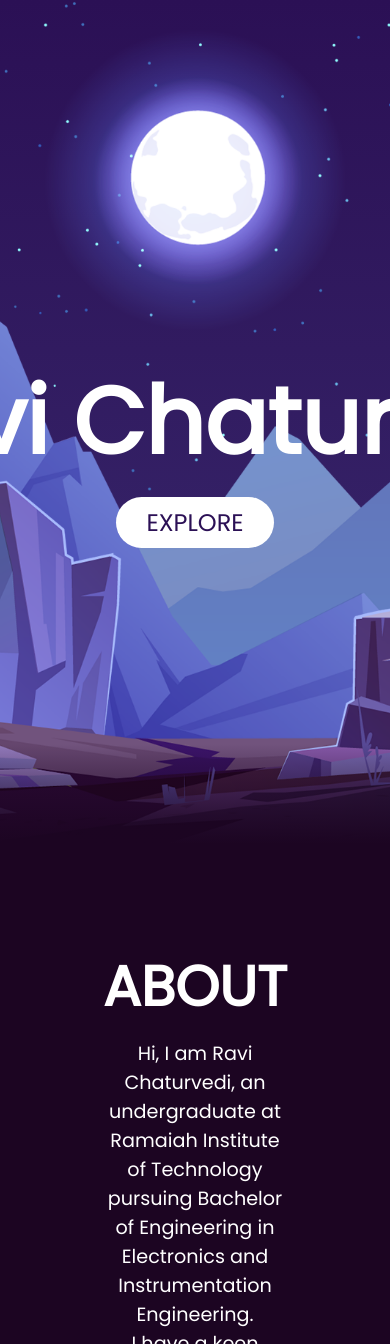
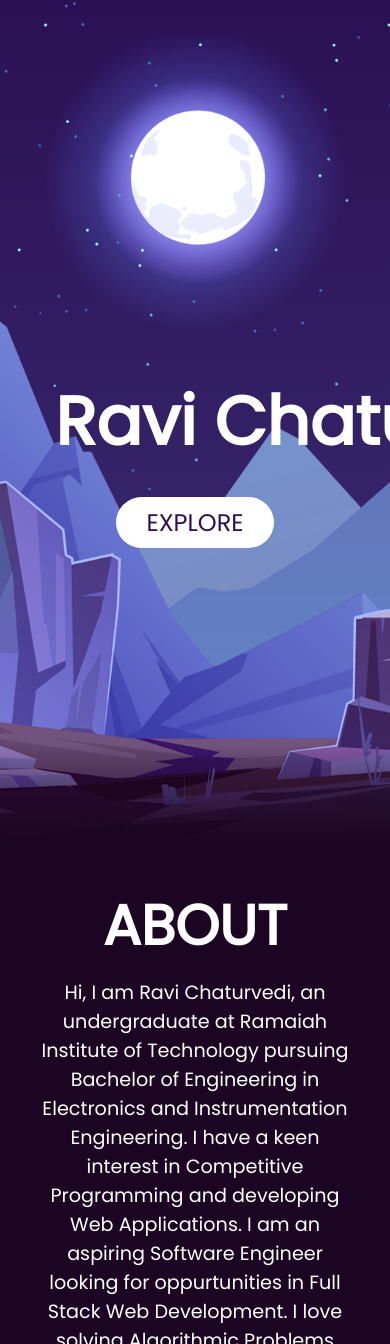
Before and after one commit to ravicii/portfolio, a plain HTML site: page index.html in a window 390 px wide. Shown: the top 1344 px of the page. Drawn offline with Linux system fonts and the light colour scheme.

Commit message:
Responsive Issues

```diff
--- a/css/style.css
+++ b/css/style.css
@@ -51,7 +51,7 @@ body{
     position: relative;
     height: 100vh;
     width: 100%;
-    padding: 100px;
+    padding: 10%;
     display: flex;
     justify-content: center;
     align-items: center;
@@ -102,13 +102,14 @@ body{
 }
 #content{
     position: relative;
-    padding: 100px 100px 50px 100px;
+    padding: 10%;
     background:#1c0522;
 }
 #content h2{
     font-size: 3.5em;
     margin-bottom: 10px;
     color:white;
+    text-align: center;
 }
 #content p{
     font-size: 1.2em;
@@ -232,4 +233,7 @@ body{
     .hidden-mobile{
         display: none;
     }
+    #name{
+        font-size: 8vh;
+    }
 }
```
Also changed, not shown: index.html (+0 -1 lines).
